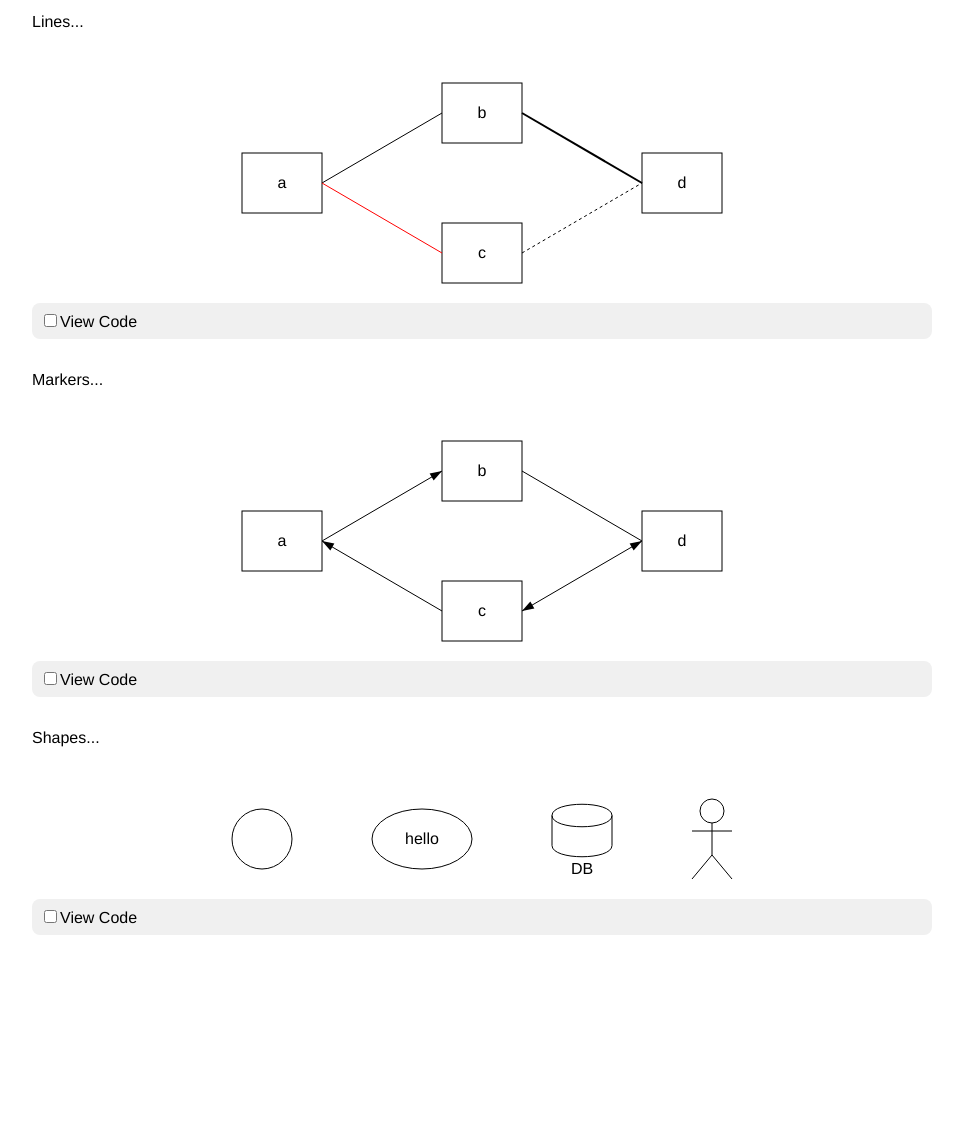
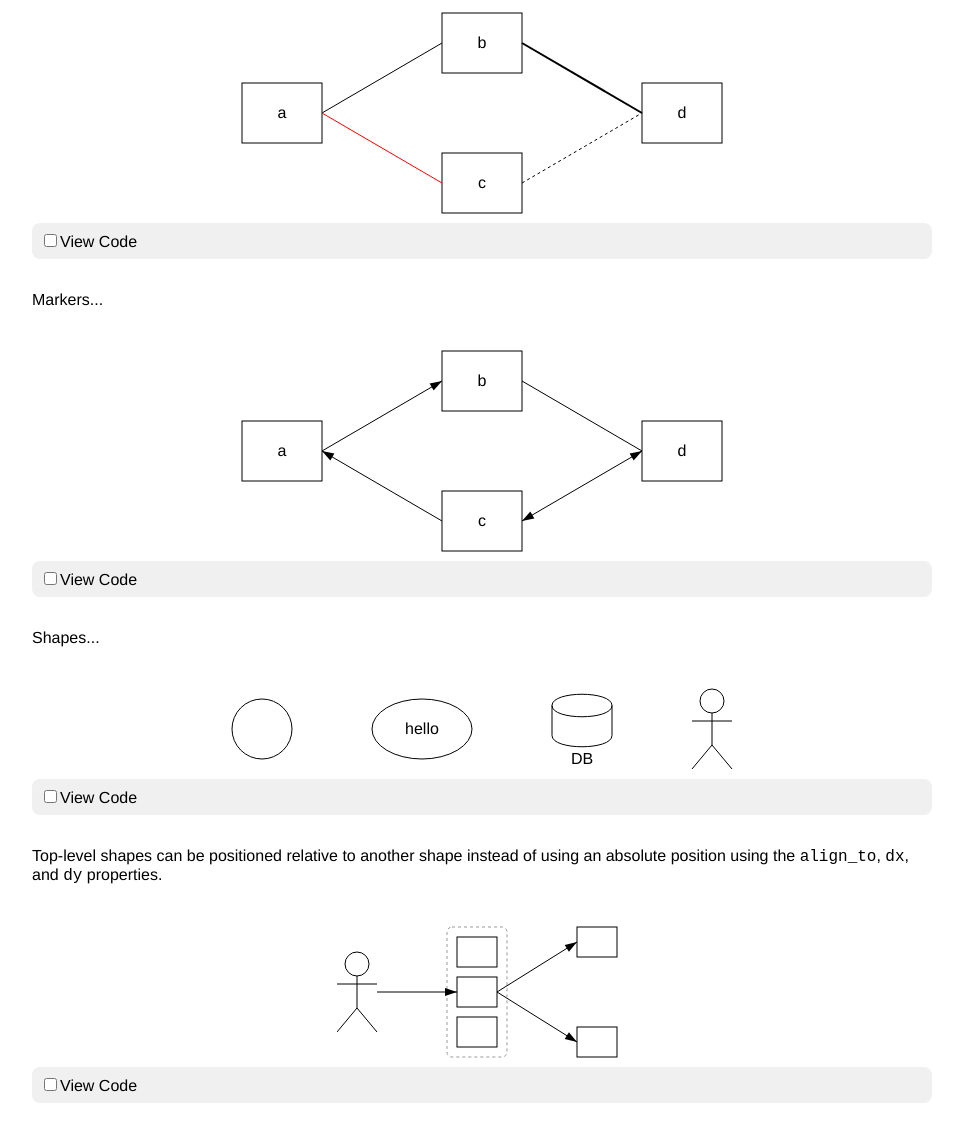
Before and after one commit to jkrasnay/diascript, a plain HTML site: page index.html in a window 1280 px wide. Shown: the part 1014-2156 px from the top of the page, without its empty margins (158-1121 px from the left). Before the commit the page ends 1997 px from the top, so only its background shows below. Drawn offline with Linux system fonts and the light colour scheme.

Commit message:
Implement relative positioning

```diff
--- a/diascript.js
+++ b/diascript.js
@@ -108,11 +108,36 @@ class Diagram {
 
     this.shapes.forEach(shape =>
       {
-        if (shape.x === undefined || shape.y === undefined) {
-          console.warn('Top-level shape requires x and y coordinates', shape);
-        } else {
+        if ((shape.x === undefined || shape.y === undefined) && shape['align-to'] === undefined) {
+          console.warn('Top-level shape requires x and y coordinates or an align_to property', shape);
+        }
+      });
+
+    this.shapes.forEach(shape =>
+      {
+        if (shape.x) {
           shape.layout();
           shape.render(shape.x, shape.y).forEach(psvg => appendSvgElement(el, psvg));
+        }
+      });
+
+    this.shapes.forEach(shape =>
+      {
+        if (shape.x == undefined) {
+          const targetId = shape['align-to'];
+          const target = this.shapeById(targetId);
+          if (!target) {
+            console.warn(`Shape ${targetId} not found`, shape);
+          } else if (target.x === undefined) {
+            console.warn(`Shape ${targetId} has not yet been positioned`, shape);
+          } else {
+            shape.layout();
+            const dx = shape.dx || 0;
+            const dy = shape.dy || 0;
+            const x = target.x + target.width / 2 + dx - shape.width / 2;
+            const y = target.y + target.height / 2 + dy - shape.height / 2;
+            shape.render(x, y).forEach(psvg => appendSvgElement(el, psvg));
+          }
         }
       });
 
@@ -154,12 +179,16 @@ class Diagram {
     } else if (this.shapes.length === 0) {
       console.warn("No shapes, can't shrinkWrap");
     } else {
+      const padding = 10;
       const left = Math.max(0, Math.min(...this.shapes.map(shape => shape.x)));
       const top = Math.max(0, Math.min(...this.shapes.map(shape => shape.y)));
       const right = Math.max(...this.shapes.map(shape => shape.x + shape.width));
       const bottom = Math.max(...this.shapes.map(shape => shape.y + shape.height));
-      this.el.setAttribute('width', left + right);
-      this.el.setAttribute('height', top + bottom);
+      const width = right - left + 2 * padding;
+      const height = bottom - top + 2 * padding;
+      this.el.setAttribute('width', width);
+      this.el.setAttribute('height', height);
+      this.el.setAttribute('viewBox', `${left - padding} ${top - padding} ${width} ${height}`);
     }
     return this;
   }
@@ -784,7 +813,6 @@ class User extends Shape {
   render(x, y) {
     this.x = x;
     this.y = y;
-    console.log('attrs', this.svgAttrs());
     return [['path', this.svgAttrs()]];
   }
 
--- a/index.html
+++ b/index.html
@@ -202,6 +202,45 @@
       </script>
     </div>
 
+    <p>
+      Top-level shapes can be positioned relative to another shape instead of
+      using an absolute position using the <code>align_to</code>, <code>dx</code>,
+      and <code>dy</code> properties.
+    </p>
+
+    <div class="example">
+      <svg id="ex6" width="800" height="300" xmlns="http://www.w3.org/2000/svg">
+      </svg>
+      <script type="module">
+
+        import { diagram, line, vbox, user } from "./diascript.js";
+
+        function box(id) {
+          return vbox({ id: id, width: 80, height: 60, stroke_width: 1 }, id);
+        }
+
+        const shapes = [
+          vbox({ x: 100, y: 20, stroke: "#999", stroke_width: 1, stroke_dasharray: 3, rx: 5, padding: 10, spacing: 10 },
+            vbox({ id: 'a', width: 40, height: 30, stroke_width: 1 }),
+            vbox({ id: 'b', width: 40, height: 30, stroke_width: 1 }),
+            vbox({ id: 'c', width: 40, height: 30, stroke_width: 1 })),
+          user({ id: 'u', align_to: 'b', dx: -120, dy: 0 }),
+          vbox({ id: 'd', align_to: 'b', dx: 120, dy: -50, width: 40, height: 30, stroke_width: 1 }),
+          vbox({ id: 'e', align_to: 'b', dx: 120, dy: 50, width: 40, height: 30, stroke_width: 1 })
+        ];
+
+        const lines = [
+          line({ from: 'u', to: 'b', to_marker: 'arrow' }),
+          line({ from: 'b', to: 'd', to_marker: 'arrow' }),
+          line({ from: 'b', to: 'e', to_marker: 'arrow' }),
+        ];
+
+        const el = document.getElementById('ex6');
+
+        diagram(shapes, lines).renderInto(el).shrinkWrap();
+
+      </script>
+    </div>
 
     <script src="guide.js"></script>
 
```
